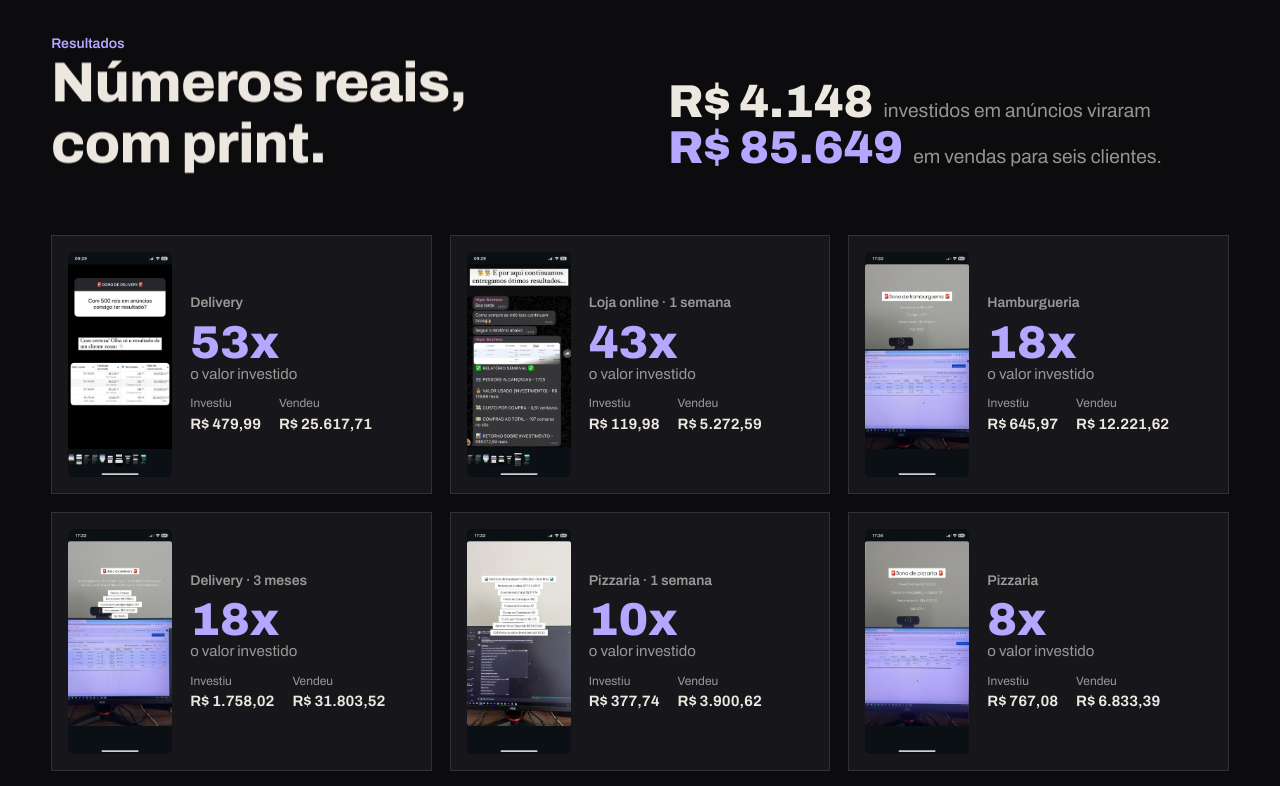
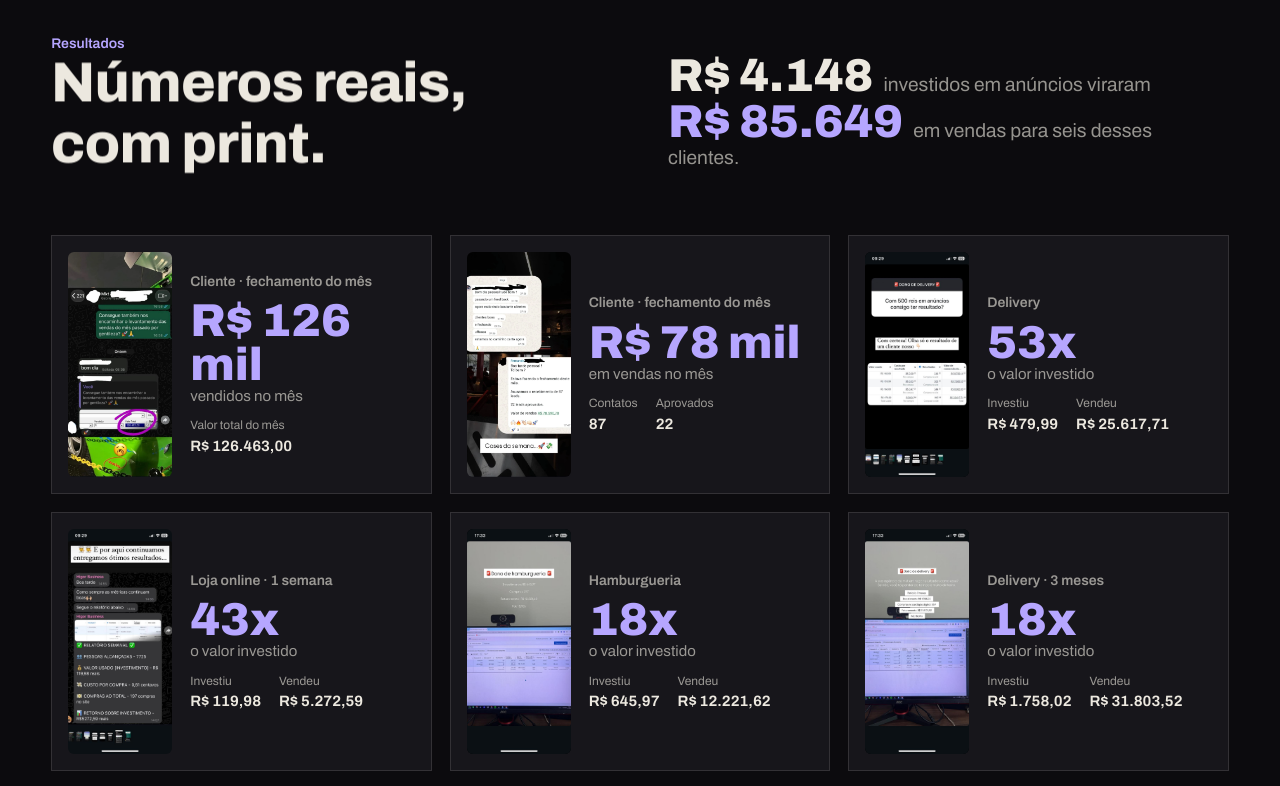
Before and after one commit to ViniciusExtremXD/grupo-alvo, a website built with Vite: page index.html in a window 1280 px wide. Shown: the part 1500-2286 px from the top of the page. Built offline with nearby package versions, Linux system fonts and the light colour scheme; some packages are replaced by stand-ins of ours; animation ran at ten frames a second.

Commit message:
content: dois casos novos (R$ 126 mil e R$ 78 mil em vendas no mês)
Co-Authored-By: Claude Opus 5.5 <noreply@anthropic.com>

```diff
--- a/index.html
+++ b/index.html
@@ -145,7 +145,7 @@
               <span class="total-num" data-count="4148" data-prefix="R$ ">R$ 4.148</span>
               <span class="totals-txt">investidos em anúncios viraram</span>
               <span class="total-num total-num-hit" data-count="85649" data-prefix="R$ ">R$ 85.649</span>
-              <span class="totals-txt">em vendas para seis clientes.</span>
+              <span class="totals-txt">em vendas para seis desses clientes.</span>
             </p>
           </div>
         </header>
@@ -153,6 +153,22 @@
         <!-- casos: cada um abre o print original. Para adicionar um caso novo,
              copie um <article class="case"> e troque imagem e números. -->
         <div class="cases" id="cases">
+          <article class="case" data-proof="assets/resultado-7.webp" data-alt="Print: levantamento de vendas do mês de um cliente, valor total R$ 126.463,00">
+            <button class="case-shot" type="button" aria-label="Ver o print das vendas do mês"><img src="assets/resultado-7.webp" alt="" loading="lazy" decoding="async" width="903" height="1600" /></button>
+            <div class="case-info">
+              <p class="case-seg">Cliente · fechamento do mês</p>
+              <p class="case-roi"><b data-count="126" data-prefix="R$ " data-suffix=" mil">R$ 126 mil</b> vendidos no mês</p>
+              <dl class="case-flow"><div><dt>Valor total do mês</dt><dd>R$ 126.463,00</dd></div></dl>
+            </div>
+          </article>
+          <article class="case" data-proof="assets/resultado-8.webp" data-alt="Print: cliente relatando 87 contatos, 22 aprovados e R$ 78.590,70 em vendas no mês">
+            <button class="case-shot" type="button" aria-label="Ver o print do fechamento do mês"><img src="assets/resultado-8.webp" alt="" loading="lazy" decoding="async" width="899" height="1600" /></button>
+            <div class="case-info">
+              <p class="case-seg">Cliente · fechamento do mês</p>
+              <p class="case-roi"><b data-count="78" data-prefix="R$ " data-suffix=" mil">R$ 78 mil</b> em vendas no mês</p>
+              <dl class="case-flow"><div><dt>Contatos</dt><dd>87</dd></div><div><dt>Aprovados</dt><dd>22</dd></div></dl>
+            </div>
+          </article>
           <article class="case" data-proof="assets/resultado-6.jpg" data-alt="Print: delivery, R$ 479,99 investidos e R$ 25.617,71 em vendas">
             <button class="case-shot" type="button" aria-label="Ver o print do delivery"><img src="assets/resultado-6.jpg" alt="" loading="lazy" decoding="async" width="591" height="1280" /></button>
             <div class="case-info">
--- a/src/modules/results.js
+++ b/src/modules/results.js
@@ -20,7 +20,7 @@ export function initResults() {
 
   cards.forEach((card) => {
     const roi = $("[data-count]", card);
-    if (roi) roi.textContent = formatNumber(0, 0) + (roi.dataset.suffix || "");
+    if (roi) roi.textContent = (roi.dataset.prefix || "") + formatNumber(0, 0) + (roi.dataset.suffix || "");
   });
 
   gsap.set(cards, { opacity: 0, y: 40 });
```
Also changed, not shown: public/assets/resultado-7.webp (added), public/assets/resultado-8.webp (added).
